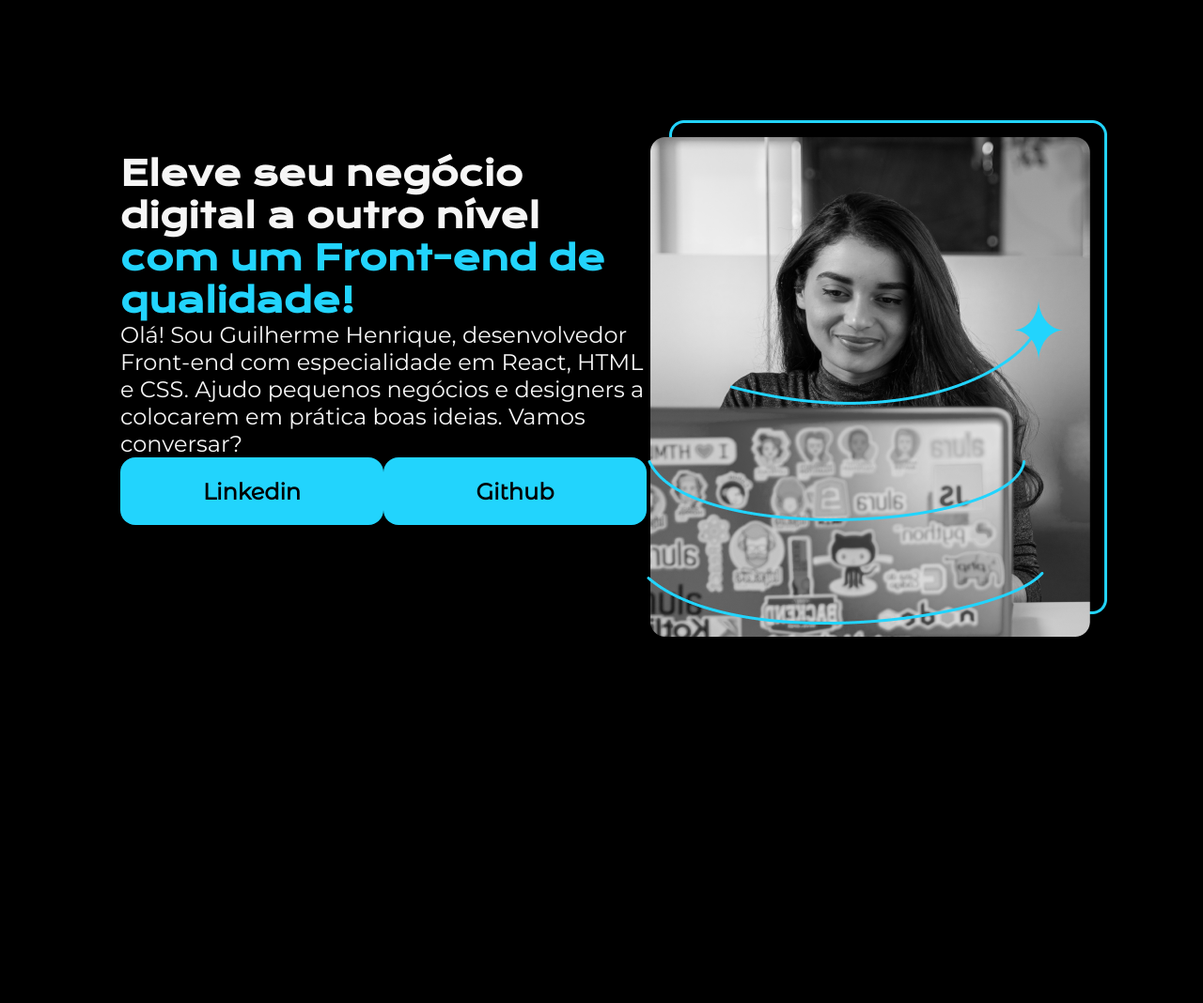
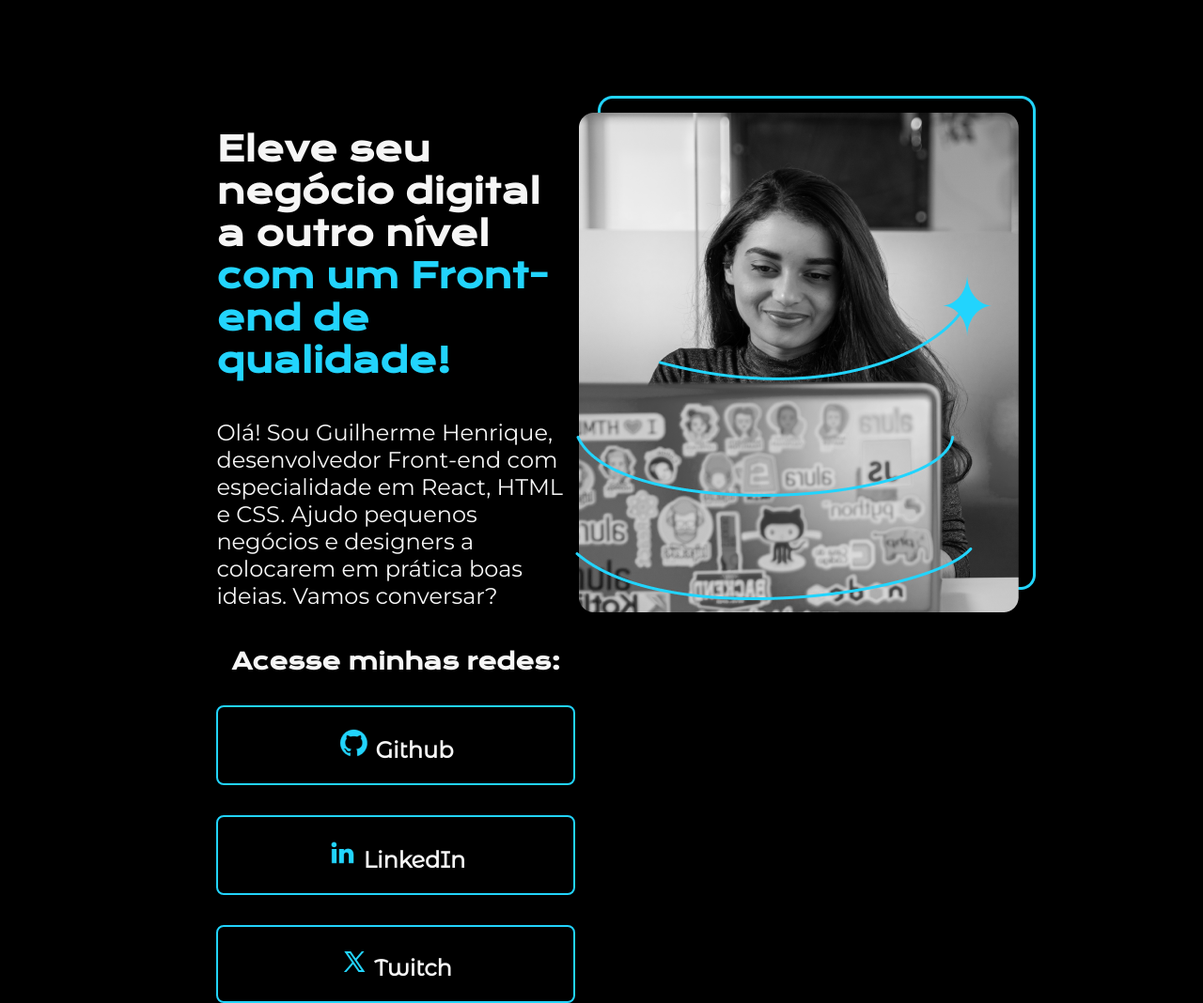
Before and after one commit to GuilhermeDevSoftware/Iniciando-Front-End, a plain HTML site: page index.html in a window 1280 px wide. Shown: the whole page at 94% size. Before the commit the page ends 928 px from the top, so only its background shows below. Drawn offline with nearby package versions, Linux system fonts and the light colour scheme.

Commit message:
Adicionando icones visuais aos links

```diff
--- a/index.html
+++ b/index.html
@@ -25,13 +25,24 @@
             </p>
 
             <div class="apresentacao__links">
-                <a class="apresentacao__links__link" href="www.linkedin.com/in/guilherme-costa-a00463291">Linkedin</a>
-                <a class="apresentacao__links__link" href="https://github.com/GuilhermeDevSoftware">Github</a>
+                <h2 class="apresentacao__links__subtitulo">Acesse minhas redes:</h2>
+                <a  class="apresentacao__links__link" href="https://github.com/GuilhermeDevSoftware">
+                    <img src="./imagens/github.png">
+                    Github
+                </a>
+                <a  class="apresentacao__links__link" href="https://www.udemy.com/join/login-popup/?next=/home/my-courses/learning/">
+                    <img src="./imagens/linkedin1.png">
+                    LinkedIn
+                </a>
+                <a  class="apresentacao__links__link" href="https://twitch.tv/tibia">
+                    <img src="./imagens/twiter.png">
+                    Twitch
+                </a>
             </div>
 
         </section>
 
-        <img src="ImagemimagemPortfolio.png" alt="foto programando">
+        <img src="./imagens/ImagemimagemPortfolio.png" alt="foto programando">
     </main> <!--Principal-->
     <footer></footer> <!--Rodapé-->
 </body>
--- a/style.css
+++ b/style.css
@@ -18,15 +18,18 @@ body {
 }
 
 .apresentacao {
-    margin: 10%;
+    margin: 8% 18%;
     display: flex; /* Sequencia em linha*/
     align-items: center;/* Centralizando */
-    justify-content: space-between; /* Espaço entre conteudoi*/
+    justify-content: space-between; /* Espaço entre conteudo*/
 }
 
 .apresentacao__conteudo {
     width: 615px;
     height: 482px;
+    display: flex;
+    flex-direction: column;
+    gap: 40px;
 }
 
 .apresentacao__conteudo__titulo {
@@ -40,19 +43,29 @@ body {
 }
 
 .apresentacao__links {
-    display: flex;
+    display: flex; /* Deixa em linha*/
+    flex-direction: column; /* Deixa em coluna*/
+    align-items: center; /* Centralizar*/
     justify-content: space-between;
+    gap: 32px; /* Criar espaço entre os botão, sem isso fica grudado*/
+    margin-bottom: 15px;
+}
+
+.apresentacao__links__subtitulo {
+    font-family: "Krona One", sans-serif;
+    font-weight: 400px; /* Calibre da fonte */
+    font-size: 24px;
 }
 
 .apresentacao__links__link { /* Criando um botao*/
-    background-color: #22D4FD;
-    width: 280px;
+    width: 378px; /* Largura*/
     text-align: center;
-    border-radius: 16px; /* Arredondar a borda*/
+    border: 2px solid #22d4fd; /* Criar uma borda solida */
+    border-radius: 8px; /* Arredondar a borda*/
     font-size: 24px;
     font-weight: 600;
     padding: 21.5px 0 ; /* Primeiro valor é vertical e o segundo é horizontal*/
     text-decoration: none;
-    color: #000000;
+    color: #f6f6f6;
     font-family: "Montserrat Alternates", sans-serif;
 }
```
Also changed, not shown: imagens/ImagemHTML.png (renamed from ImagemHTML.png), imagens/ImagemimagemPortfolio.png (renamed from ImagemimagemPortfolio.png), imagens/github.png (added), imagens/linkedin1.png (added), imagens/twitch.png (added), imagens/twiter.png (added).
